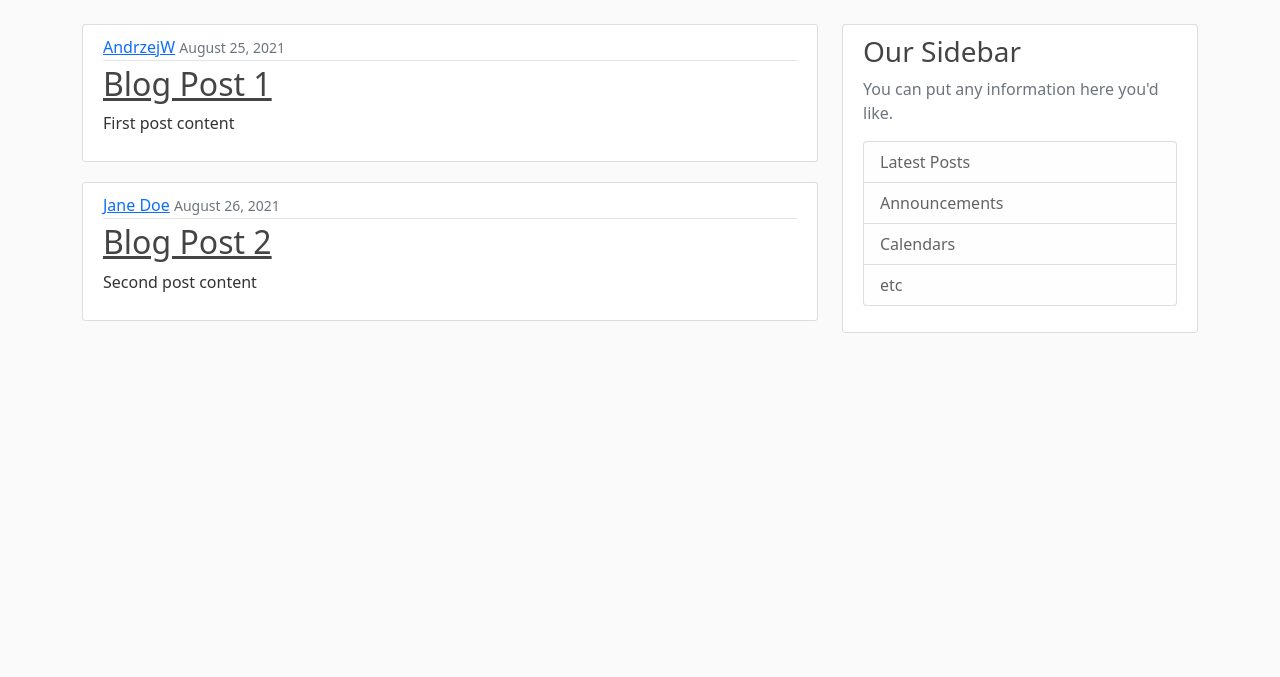
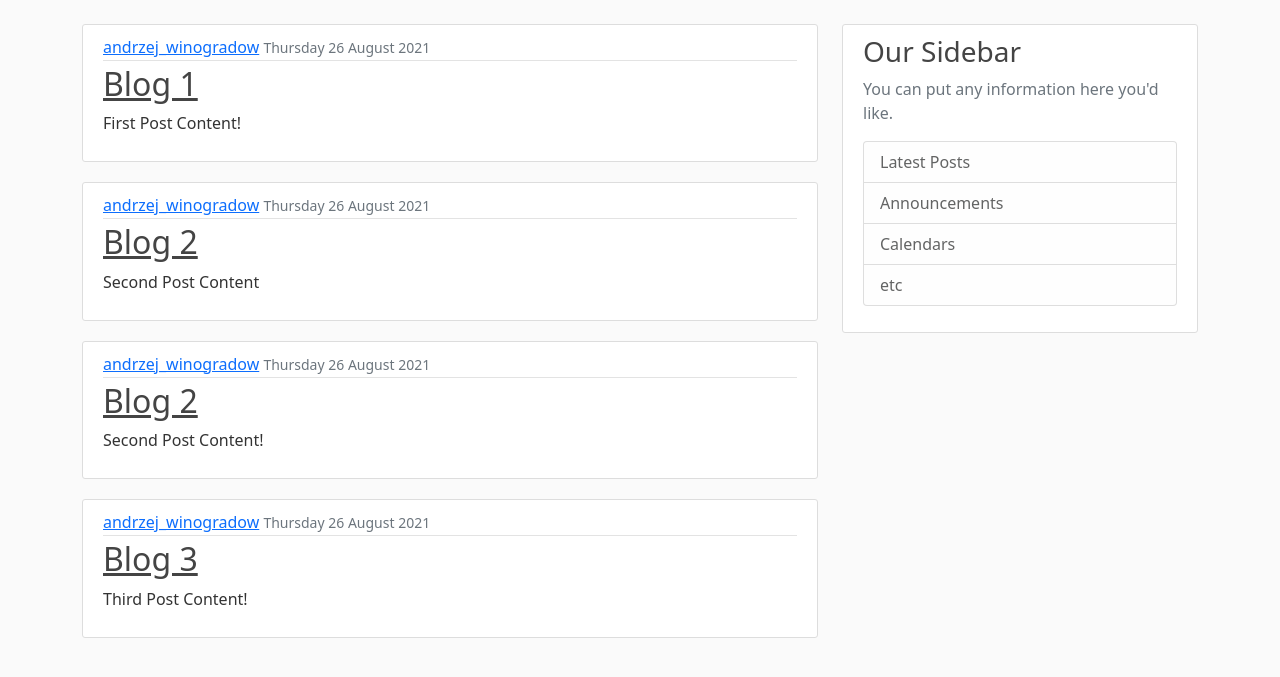
Before and after one commit to AndrzejWinogradow/Django, a Django app: page / in a window 1280 px wide. Shown: the part 56-733 px from the top of the page. Run offline with Django 3.2, Linux system fonts and the light colour scheme; data comes from the database, SQL or seed files in the repository; both versions use the stored data as it was after the commit.

Commit message:
projest update

```diff
--- a/Nauka_Django_blog/Nauka_Django_Blog/blog/templates/blog/home.html
+++ b/Nauka_Django_blog/Nauka_Django_Blog/blog/templates/blog/home.html
@@ -5,7 +5,7 @@
             <div class="media-body">
             <div class="article-metadata">
                 <a class="mr-2" href="#">{{ post.author }}</a>
-                <small class="text-muted">{{ post.date_posted }}</small>
+                <small class="text-muted">{{ post.date_posted|date:"l d E Y" }}</small>
             </div>
             <h2><a class="article-title" href="#">{{ post.title }}</a></h2>
             <p class="article-content">{{ post.content }}</p>
--- a/Nauka_Django_blog/Nauka_Django_Blog/blog/views.py
+++ b/Nauka_Django_blog/Nauka_Django_Blog/blog/views.py
@@ -1,25 +1,11 @@
 from django.shortcuts import render
+from .models import Post
 
 # Create your views here.
 
-posts = [
-    {
-        'author': 'AndrzejW',
-        'title': 'Blog Post 1',
-        'content': 'First post content',
-        'date_posted': 'August 25, 2021'
-    },
-    {
-        'author': 'Jane Doe',
-        'title': 'Blog Post 2',
-        'content': 'Second post content',
-        'date_posted': 'August 26, 2021'
-    }
-]
-
 def home(request):
     context = {
-        'posts': posts
+        'posts': Post.objects.all()
     }
     return render(request, 'blog/home.html', context)
 
```
Also changed, not shown: Nauka_Django_blog/Nauka_Django_Blog/db.sqlite3.
